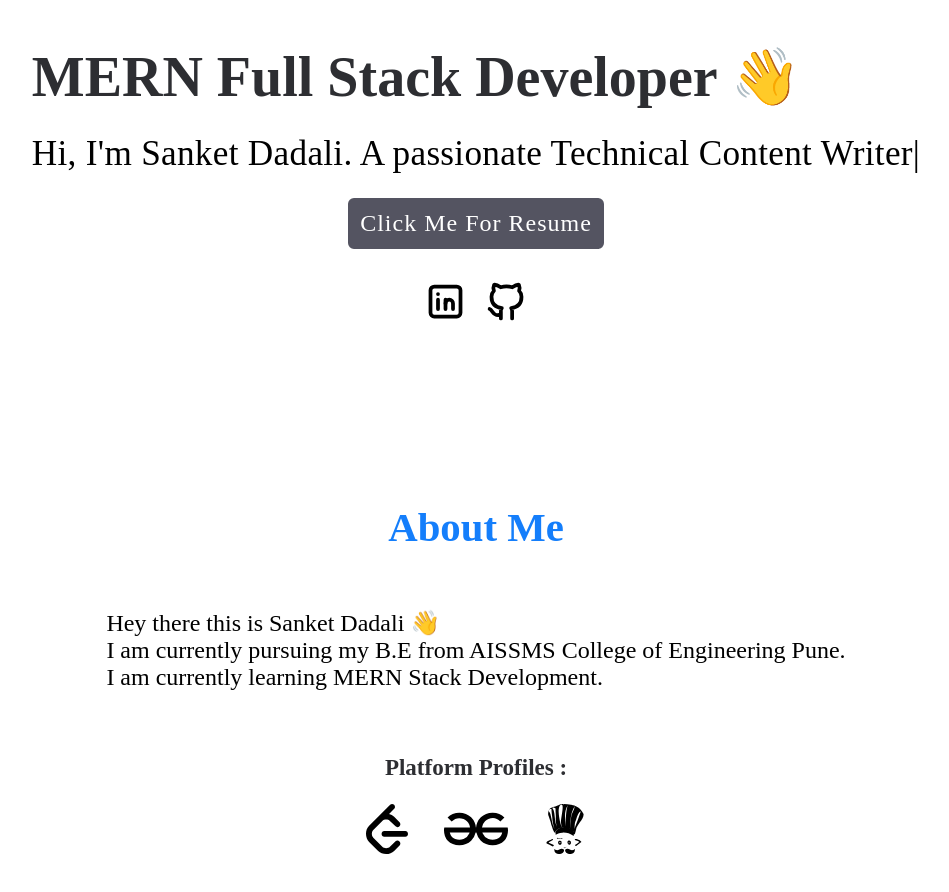
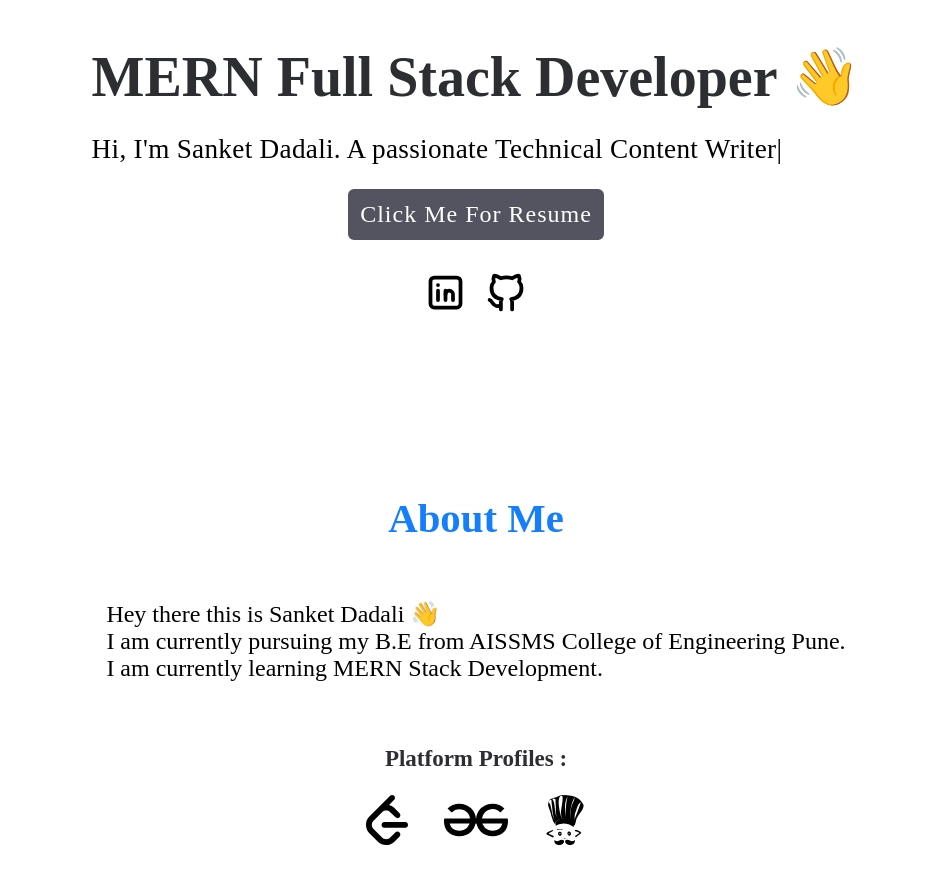
Before and after one commit to poseidonsanket/portfolio, a React (Vite) app: page / in a window 1280 px wide. Shown: the part 920-1812 px from the top of the page, without its empty margins (164-1113 px from the left). Built offline with nearby package versions, Linux system fonts and the light colour scheme.

Commit message:
animation added and font changed

```diff
--- a/src/components/Hero.jsx
+++ b/src/components/Hero.jsx
@@ -21,7 +21,7 @@ const Hero = () => {
               ]}
               wrapper="span"
               speed={50}
-              style={{ fontSize: "2.2rem", display: "inline-block" }}
+              style={{ fontSize: "1.7rem", display: "inline-block" }}
               repeat={Infinity}
             />
           </p>
```
